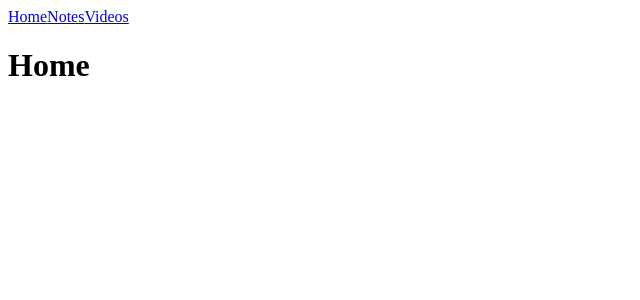
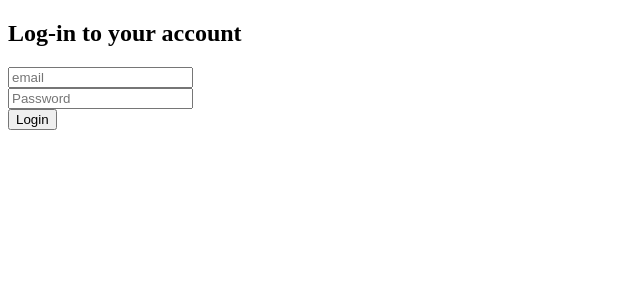
Before and after one commit to alexandersumer/Notare, a React (Create React App) app in the folder frontend/: page / in a window 1280 px wide. Shown: the top 300 px of the page, without its empty margins (0-640 px from the left). Built offline with nearby package versions, Linux system fonts and the light colour scheme.

Commit message:
login and logout in frontend. There is a 500 error when entering wrong pass, need to fix

```diff
--- a/frontend/package.json
+++ b/frontend/package.json
@@ -7,6 +7,7 @@
     "@types/react": "^16.9.11",
     "@types/react-dom": "^16.9.3",
     "@types/react-router-dom": "^5.1.0",
+    "axios": "^0.19.0",
     "react": "^16.11.0",
     "react-dom": "^16.11.0",
     "react-router-dom": "^5.1.2",
--- /dev/null
+++ b/frontend/src/api/backendapi.tsx
@@ -0,0 +1,10 @@
+import axios from 'axios';
+import { Component} from 'react';
+
+//const BASE_URL = '127.0.0.1:5000'
+//const BASE_URL = `${process.env.REACT_APP_URL}`
+
+export default axios.create({
+    baseURL: "http://127.0.0.1:5000/v1"
+
+});
--- a/frontend/src/components/App.tsx
+++ b/frontend/src/components/App.tsx
@@ -1,27 +1,222 @@
 import * as React from "react";
-import { BrowserRouter as Router, Route, Link, Switch } from "react-router-dom";
-import { Home } from "./Home";
-import { Notes } from "./Notes";
-import { Videos } from "./Videos";
+import { SyntheticEvent } from "react";
+import { BrowserRouter as Router, Route, Link, Switch, Redirect, RouteComponentProps, RouteProps } from "react-router-dom";
+import Home from "./Home";
+import Notes from "./Notes";
+import Videos from "./Videos";
+import backendapi from "../api/backendapi";
+
+
+export const AuthService = {
+  isAuthenticated: false,
+  accessToken: "",
+  refreshToken: "",
+  async authenticate(email: string, password: string, cb: Function) {
+    const response = await backendapi.post('/login', {email, password})
+    console.log(response);
+    if (response.status === 200) {
+        this.isAuthenticated = true;
+        this.accessToken = response.data.accessToken;
+        localStorage.setItem('accessToken', response.data.accessToken)
+    }
+    setTimeout(cb, 100)
+  },
+  logout(cb: Function) {
+    this.isAuthenticated = false
+    localStorage.removeItem('accessToken')
+    setTimeout(cb, 100)
+  }
+};
+
+
+interface PrivateRouteProps extends RouteProps {
+  // tslint:disable-next-line:no-any
+  component: any;
+  //isAuthenticated: boolean;
+}
+
+const PrivateRoute = (props: PrivateRouteProps) => {
+  const { component: Component, ...rest } = props;
+  console.log("yo");
+  console.log(AuthService.isAuthenticated);
+  return (
+      <Route
+          {...rest}
+          render={(routeProps) =>
+              AuthService.isAuthenticated ? (
+                  <Component {...rest} {...routeProps} />
+              ) : (
+                      <Redirect
+                          to={{
+                              pathname: '/',
+                              state: { from: routeProps.location }
+                          }}
+                      />
+                  )
+          }
+      />
+  );
+};
+
+
+
+const PublicRoute = (props: RouteProps) => {
+  const { component: Component, ...rest } = props;
+
+  return (
+      <Route
+          {...rest}
+          render={(routeProps) =><Login {...routeProps} />}
+      />
+  );
+};
+
+// function PublicRoute({ component: Component, ...rest}) {
+//   //console.log({...rest});
+
+//   return (
+//       <Route
+//       {...rest}
+//       render={props => <Login {...rest} {...props} />}
+//       />
+//   )
+// }
+
+
+// function PrivateRoute({ component: React.Component, ...rest}) {
+
+//   //console.log({...rest});
+
+//   return (
+//       <Route
+//       {...rest}
+//       render={props => AuthService.isAuthenticated ? (
+//           <StatusBoard {...rest} {...props} />
+//           ): (
+//           <Redirect
+//               to={{pathname:"/",
+//                    state: { from: props.location }
+//               }}
+//           />
+//           )
+//       }
+//       />
+//   )
+// }
 
 class App extends React.Component {
+
+
   render() {
     return (
-      <Router>
-        <div>
-          <nav>
-            <Link to="/">Home</Link>
-            <Link to="/Notes">Notes</Link>
-            <Link to="/Videos">Videos</Link>
-          </nav>
-          <Switch>
-            <Route exact path="/" component={Home} />
-            <Route exact path="/Notes" component={Notes} />
-            <Route exact path="/Videos" component={Videos} />
-          </Switch>
-        </div>
-      </Router>
-    );
+        <Router>
+            <div>
+                {/* <PrivateRoute path="/Notes"  /> */}
+                <PrivateRoute path="/Home" component={Home} />
+                <PrivateRoute path="/Notes" component={Notes} />
+                <PrivateRoute path="/Videos" component={Videos} />
+                <PublicRoute exact path="/" />
+            </div>
+        </Router>
+    )
+  }
+
+  // render() {
+  //   return (
+  //     <Router>
+  //       <div>
+  //         <nav>
+  //           <Link to="/">Home</Link>
+  //           <Link to="/Notes">Notes</Link>
+  //           <Link to="/Videos">Videos</Link>
+  //         </nav>
+  //         <Switch>
+  //           <Route exact path="/" component={Home} />
+  //           <Route exact path="/Notes" component={Notes} />
+  //           <Route exact path="/Videos" component={Videos} />
+  //         </Switch>
+  //       </div>
+  //     </Router>
+  //   );
+  // }
+}
+
+class Login extends React.Component<RouteComponentProps> {
+
+  state = {
+      redirectToPreviousRoute: false,
+      email: "",
+      password: ""
+
+  };
+
+  login = (event: SyntheticEvent) => {
+      event.preventDefault();
+      AuthService.authenticate(this.state.email, this.state.password, () => {
+          this.setState({redirectToPreviousRoute: true});
+      })
+      console.log(this.state.email);
+      console.log(this.state.password);
+  };
+
+  updateEmail = (event: SyntheticEvent) => {
+      event.preventDefault();
+      this.setState({email: (event.target as HTMLInputElement).value});
+      // console.log(this.state.email);
+  }
+
+  updatePassword = (event: SyntheticEvent) => {
+      event.preventDefault();
+      this.setState({password: (event.target as HTMLInputElement).value});
+      // console.log(this.state.password);
+  }
+
+  render() {
+
+      const { from } = this.props.location.state || { from: { pathname: "/" } };
+      const { redirectToPreviousRoute } = this.state;
+
+      if (AuthService.isAuthenticated) {
+          console.log("already logged in");
+          return <Redirect to="/Home" />;
+      }
+
+      if (redirectToPreviousRoute) {
+          return <Redirect to={from} />;
+      }
+
+
+      return (
+          <div className="ui middle aligned center aligned grid">
+              <div className="column">
+                  <h2 className="ui teal image header">
+                      <div className="content">Log-in to your account</div>
+                  </h2>
+                  <form className="ui large form" onSubmit={this.login} >
+                      <div className="ui stacked segment">
+                          <div className="field">
+                              <div className="ui left icon input">
+                              <i className="user icon"></i>
+                              <input type="text" name="email" placeholder="email" onChange={this.updateEmail} />
+                          </div>
+                      </div>
+                      <div className="field">
+                          <div className="ui left icon input">
+                              <i className="lock icon"></i>
+                              <input type="password" name="password" placeholder="Password" onChange={this.updatePassword} />
+                          </div>
+                      </div>
+                      <button className="ui fluid large teal submit button" >Login</button>
+                  </div>
+
+                  <div className="ui error message"></div>
+
+                  </form>
+
+
+              </div>
+          </div>
+      )
   }
 }
 
--- a/frontend/src/components/Home.tsx
+++ b/frontend/src/components/Home.tsx
@@ -1,3 +1,59 @@
 import React from "react";
+import { BrowserRouter as Router, Route, Link, Switch, Redirect, RouteComponentProps, RouteProps } from "react-router-dom";
+import { SyntheticEvent } from "react";
+import backendapi from "../api/backendapi";
+import { AuthService } from "./App";
 
-export const Home = () => <h1>Home</h1>;
+type HomeProps = {
+
+}
+
+interface HomeState {
+    logged_out: boolean;
+}
+
+class Home extends React.Component {
+    state: HomeState;
+
+    constructor (props: React.Props<HomeProps>) {
+       super(props);
+       this.state = {
+           logged_out: false
+       }
+    }
+
+    logout = async (event: SyntheticEvent) => {
+        event.preventDefault();
+        console.log(localStorage.getItem("accessToken"));
+        backendapi.defaults.headers.common['Authorization'] = 'Bearer ' + localStorage.getItem('accessToken');
+        const backend_response = await backendapi.delete('/logout')
+        AuthService.logout(() => {});
+        this.setState({logged_out: true});
+        console.log("here");
+    };
+
+    render() {
+        console.log("logged out", this.state.logged_out);
+
+
+        if (this.state.logged_out) {
+            console.log("logging out");
+            return <Redirect to={"/"} />;
+        }
+
+        return (
+            <div>
+                <h1>Home</h1>
+                <nav>
+                    <Link to="/Home">Home</Link>
+                    <Link to="/Notes">Notes</Link>
+                    <Link to="/Videos">Videos</Link>
+                </nav>
+                <button onClick={this.logout}>Logout</button>
+            </div>
+
+        );
+    }
+}
+
+export default Home;
--- a/frontend/src/components/Notes.tsx
+++ b/frontend/src/components/Notes.tsx
@@ -1,3 +1,23 @@
-import React from "react";
+import * as React from "react";
+import { BrowserRouter as Router, Route, Link, Switch, Redirect, RouteComponentProps, RouteProps } from "react-router-dom";
 
-export const Notes = () => <h1>Notes</h1>;
+
+class Notes extends React.Component {
+
+    render() {
+      return (
+        <div>
+            <h1>Notes</h1>
+            <div>
+                <nav>
+                    <Link to="/Home">Home</Link>
+                    <Link to="/Notes">Notes</Link>
+                    <Link to="/Videos">Videos</Link>
+                </nav>
+            </div>
+        </div>
+      )
+    }
+}
+
+export default Notes;
--- a/frontend/src/components/Videos.tsx
+++ b/frontend/src/components/Videos.tsx
@@ -1,3 +1,23 @@
-import React from "react";
+import * as React from "react";
+import { BrowserRouter as Router, Route, Link, Switch, Redirect, RouteComponentProps, RouteProps } from "react-router-dom";
 
-export const Videos = () => <h1>Videos</h1>;
+
+class Videos extends React.Component {
+
+    render() {
+      return (
+        <div>
+            <h1>Videos</h1>
+            <div>
+                <nav>
+                    <Link to="/Home">Home</Link>
+                    <Link to="/Notes">Notes</Link>
+                    <Link to="/Videos">Videos</Link>
+                </nav>
+            </div>
+        </div>
+      )
+    }
+}
+
+export default Videos;
```
Also changed, not shown: 1 other file (tests, documents, lock files or other folders).
